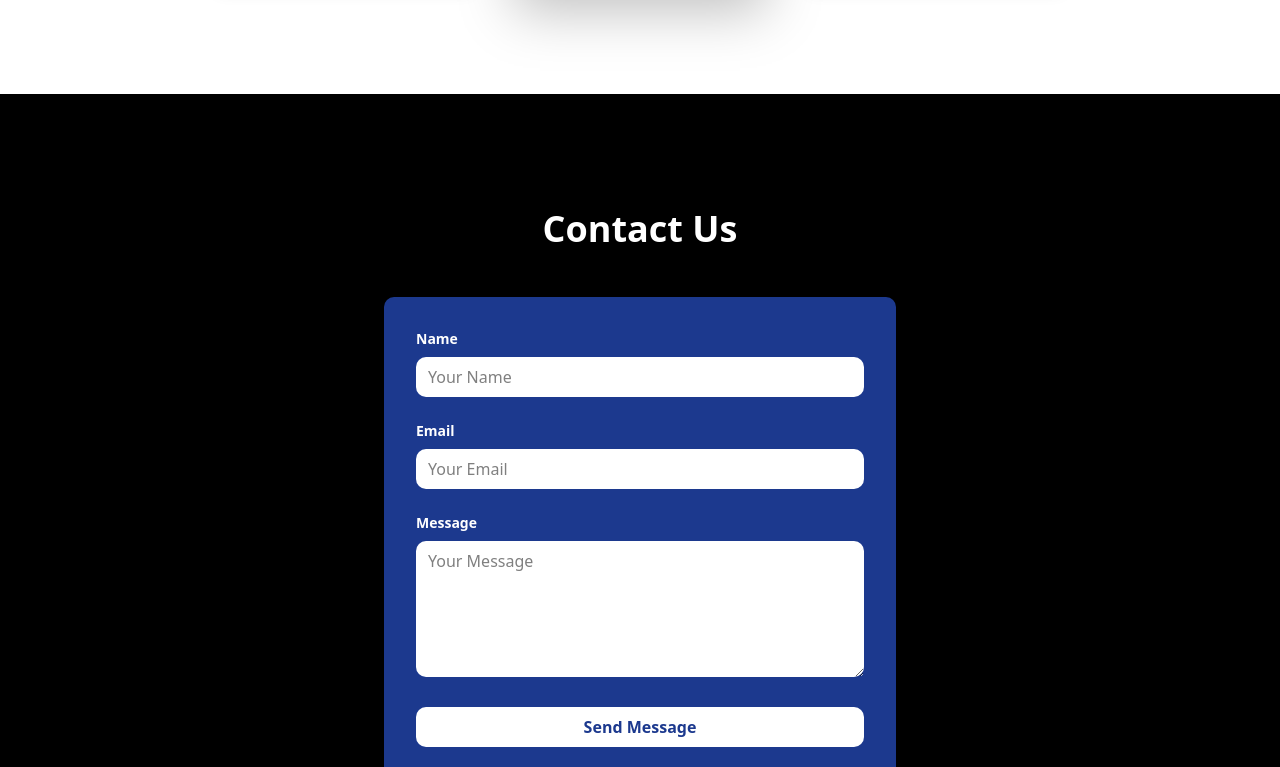
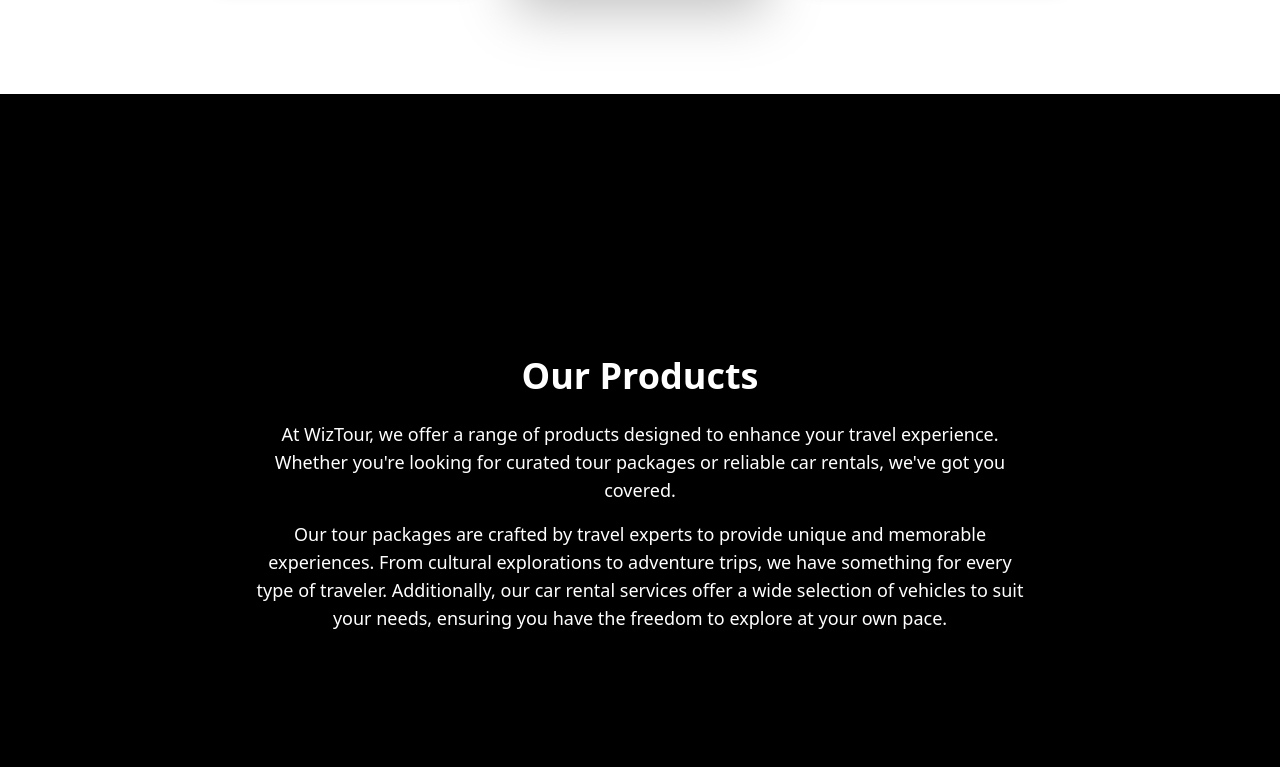
Before and after one commit to bochiers/WizTour, a Next.js app in the folder wiztour/: page / in a window 1280 px wide. Shown: the part 3186-3953 px from the top of the page. Built offline with nearby package versions, Linux system fonts and the light colour scheme.

Commit message:
add-product

```diff
--- a/wiztour/app/page.tsx
+++ b/wiztour/app/page.tsx
@@ -5,6 +5,7 @@
 import Our from "@/components/Our";
 import Pricing from "@/components/Pricing";
 import Contact from "@/components/Contact";
+import Product from "@/components/Product";
 
 export default function Home() {
   return (
@@ -14,6 +15,7 @@
     <About/>
     <Our/>
     <Pricing/>
+    <Product/>
     <Contact/>
     <Footer/>
 
--- a/wiztour/components/Masonry.tsx
+++ b/wiztour/components/Masonry.tsx
@@ -2,15 +2,33 @@
 import { gsap } from 'gsap';
 
 const useMedia = (queries: string[], values: number[], defaultValue: number): number => {
-  const get = () => values[queries.findIndex(q => matchMedia(q).matches)] ?? defaultValue;
+  const isClient = typeof window !== 'undefined' && typeof window.matchMedia === 'function';
 
-  const [value, setValue] = useState<number>(get);
+  const get = () => {
+    if (!isClient) return defaultValue;
+    const idx = queries.findIndex(q => window.matchMedia(q).matches);
+    return values[idx] ?? defaultValue;
+  };
+
+  const [value, setValue] = useState<number>(get());
 
   useEffect(() => {
-    const handler = () => setValue(get);
-    queries.forEach(q => matchMedia(q).addEventListener('change', handler));
-    return () => queries.forEach(q => matchMedia(q).removeEventListener('change', handler));
-  }, [queries]);
+    if (!isClient) return;
+    const mqls = queries.map(q => window.matchMedia(q));
+    const handler = () => setValue(get());
+
+    mqls.forEach(mql => {
+      if (mql.addEventListener) mql.addEventListener('change', handler);
+      else mql.addListener(handler);
+    });
+
+    return () => {
+      mqls.forEach(mql => {
+        if (mql.removeEventListener) mql.removeEventListener('change', handler);
+        else mql.removeListener(handler);
+      });
+    };
+  }, [queries.join(','), isClient]);
 
   return value;
 };
--- /dev/null
+++ b/wiztour/components/Product.tsx
@@ -0,0 +1,14 @@
+'use client';
+export default function Product() {
+    return (
+        <section className="min-h-screen flex flex-col items-center justify-center bg-black text-white p-8">
+            <h1 className="text-4xl font-bold mb-6">Our Products</h1>
+            <p className="text-lg max-w-3xl text-center mb-4">
+                At WizTour, we offer a range of products designed to enhance your travel experience. Whether you're looking for curated tour packages or reliable car rentals, we've got you covered.
+            </p>
+            <p className="text-lg max-w-3xl text-center">
+                Our tour packages are crafted by travel experts to provide unique and memorable experiences. From cultural explorations to adventure trips, we have something for every type of traveler. Additionally, our car rental services offer a wide selection of vehicles to suit your needs, ensuring you have the freedom to explore at your own pace.
+            </p>
+        </section>
+    );
+}
```
